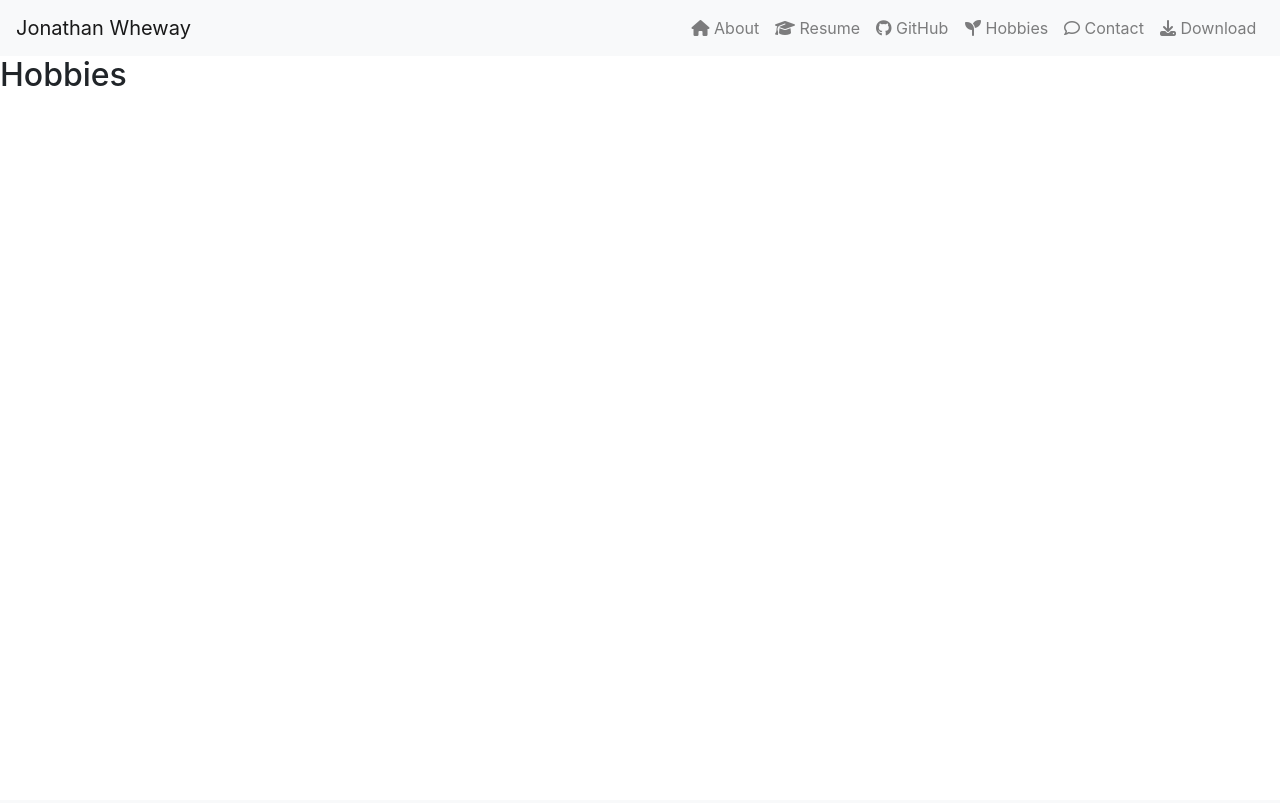
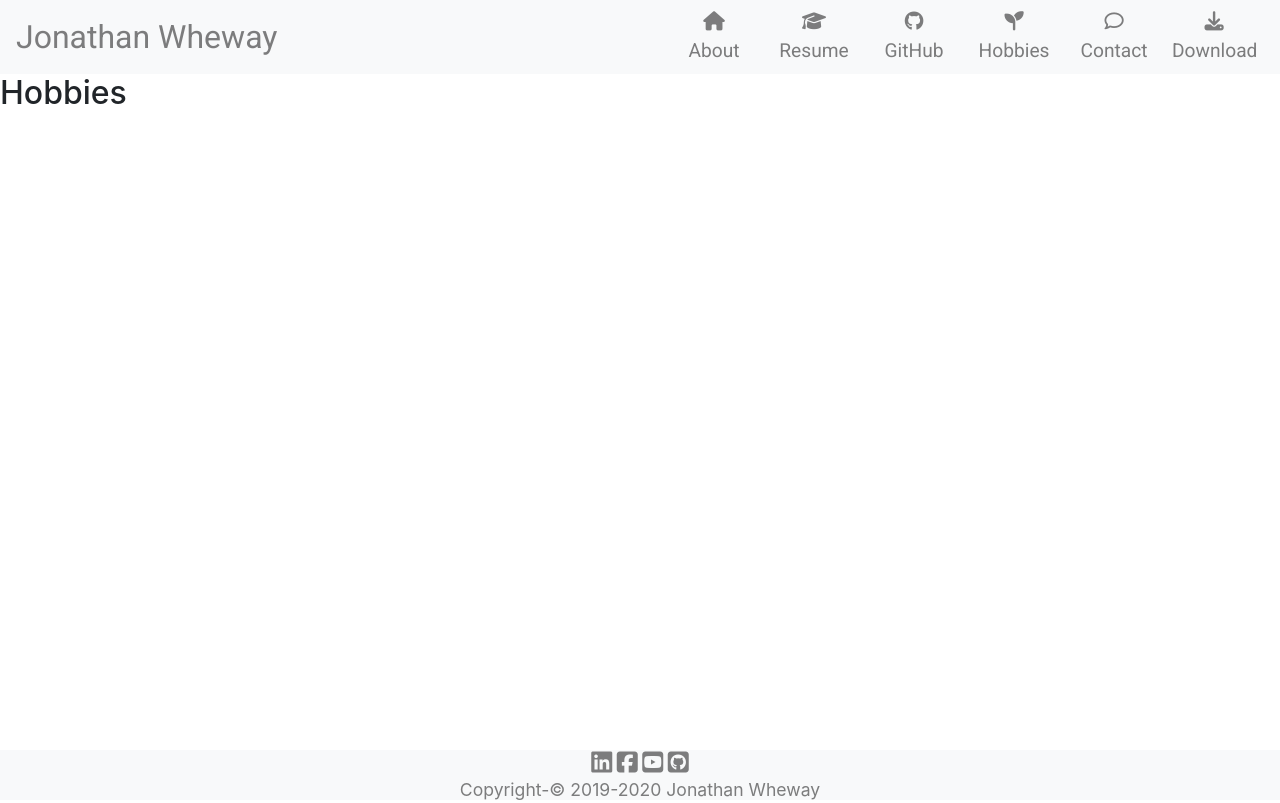
Before and after one commit to jonathanw82/cv, a Flask app: page /hobbies in a window 1280 px wide. Before the commit the page ends 86 px from the top, so only its background shows below. Run offline with Flask 2, Linux system fonts and the light colour scheme; some libraries are stand-ins or nearby versions.

Commit message:
Added footer with links and made it responsive added icons to links in desktop navbar

```diff
--- a/static/css/style.css
+++ b/static/css/style.css
@@ -11,12 +11,9 @@
     border: 2px solid gray;
 }
 
-.no-gutters{
-    padding-left: inherit;
-    padding-right: inherit;
-} */
 
 /*--------------------------------------------------- Hover.css */
+
 
 .hvr-shutter-out-vertical {
     background-color: transparent;
@@ -26,26 +23,55 @@
     background: rgba(0,0,0,0.2);
 }
 
-.ui-menu-color-resume{
-    background-color: #9b59b6;
+.nav-item{
+    text-align: center;
+    width: 100px;
+    padding-top: 0px;
+    padding-bottom: 0px;
+    font-family: 'Roboto', sans-serif;
+    font-size: 1.2rem;
 }
 
-.ui-menu-color-github{
-    background-color: #1c4a6c;
+.nav-item-name{
+    font-family: 'Roboto', sans-serif;
+    font-size: 2rem;
+    color: rgb(0,0,0,.5)!important;
 }
 
-.ui-menu-color-download{
-    background-color: #525252;
+footer{
+    background-color: #f8f9fa!important;
+    position: absolute;
+    bottom: 0;
+    width: 100%;
+    height: 50px;
+    text-align: center;
 }
 
-.ui-menu-color-hobbies{
-    background-color: #B90E0A;
+.footer-icon{
+    color: rgb(0,0,0,.5)!important;
+    font-size: 1.5rem;
 }
 
-.ui-menu-color-contact{
-    background-color: #3498db;
+.copyright-footer{
+    color: rgb(0,0,0,.5)!important;
+    font-size: 1.1rem;
 }
 
-.ui-menu-color-about{
-    background-color: #e67e22;
+/* ----------------- Media Queries ---------------*/
+
+@media only screen and (max-width: 768px){
+  .nav-icon{
+    display: none;
+  }
+
+  .nav-item{
+    text-align: left;
+  }
 }
+
+
+@media only screen and (max-width: 320px){
+    .copyright-footer{
+        font-size: 0.7rem;
+    }
+}
--- a/templates/base.html
+++ b/templates/base.html
@@ -16,6 +16,7 @@
 		integrity="sha384-OgVRvuATP1z7JjHLkuOU7Xw704+h835Lr+6QL9UvYjZE3Ipu6Tp75j7Bh/kR0JKI" crossorigin="anonymous"></script>
 	<link rel="stylesheet" href="https://cdnjs.cloudflare.com/ajax/libs/hover.css/2.3.1/css/hover-min.css">
 	<script src="https://cdnjs.cloudflare.com/ajax/libs/animejs/2.0.2/anime.min.js"></script>
+	<link href="https://fonts.googleapis.com/css2?family=Oswald:wght@300&family=Roboto&display=swap" rel="stylesheet">
 	<link rel="shortcut icon" type="image/x-icon" href="{{url_for ('static', filename='favicon.ico')}}">
 	<link rel="stylesheet" href="{{url_for ('static', filename='css/style.css')}}" type="text/css">
 
@@ -25,18 +26,18 @@
 <body>
 	<header>
 		<nav class="navbar navbar-expand-lg navbar-light bg-light">
-			<a class="navbar-brand" href="{{ url_for('index') }}">Jonathan Wheway</a>
+			<a class="navbar-brand nav-item-name" href="{{ url_for('index') }}">Jonathan Wheway</a>
 			<button class="navbar-toggler" type="button" data-toggle="collapse" data-target="#navbarNavAltMarkup" aria-controls="navbarNavAltMarkup" aria-expanded="false" aria-label="Toggle navigation">
 				<span class="navbar-toggler-icon"></span>
 			</button>
 			<div class="collapse navbar-collapse" id="navbarNavAltMarkup">
 			  <div class="navbar-nav ml-auto">
-				<a class="nav-item nav-link hvr-shutter-out-vertica" href="{{ url_for('index') }}"><i class="fa fa-home" aria-hidden="true"></i><span> About</span></a>
-				<a class="nav-item nav-link hvr-shutter-out-vertical" href="{{ url_for('resume') }}"><i class="fa fa-graduation-cap" aria-hidden="true"></i><span> Resume</span></a>
-				<a class="nav-item nav-link hvr-shutter-out-vertical" href="{{ url_for ('github') }}"><i class="fab fa-github"></i><span> GitHub</span></a>
-				<a class="nav-item nav-link hvr-shutter-out-vertical" href="{{ url_for ('hobbies') }}"><i class="fas fa-seedling" aria-hidden="true"></i><span> Hobbies</span></a>
-				<a class="nav-item nav-link hvr-shutter-out-vertical" href="{{ url_for ('contact') }}"><i class="fa fa-comment-o" aria-hidden="true"></i><span> Contact</span></a>
-				<a class="nav-item nav-link hvr-shutter-out-vertical" href=#><i class="fa fa-download" aria-hidden="true"></i><span> Download</span></a>
+				<a class="nav-item nav-link hvr-shutter-out-vertical" href="{{ url_for('index') }}"><i class="fa fa-home nav-icon" aria-hidden="true"></i><br><span> About</span></a>
+				<a class="nav-item nav-link hvr-shutter-out-vertical" href="{{ url_for('resume') }}"><i class="fa fa-graduation-cap nav-icon" aria-hidden="true"></i><br><span> Resume</span></a>
+				<a class="nav-item nav-link hvr-shutter-out-vertical" href="{{ url_for ('github') }}"><i class="fab fa-github nav-icon"></i><br><span> GitHub</span></a>
+				<a class="nav-item nav-link hvr-shutter-out-vertical" href="{{ url_for ('hobbies') }}"><i class="fas fa-seedling nav-icon" aria-hidden="true"></i><br><span> Hobbies</span></a>
+				<a class="nav-item nav-link hvr-shutter-out-vertical" href="{{ url_for ('contact') }}"><i class="fa fa-comment-o nav-icon" aria-hidden="true"></i><br><span> Contact</span></a>
+				<a class="nav-item nav-link hvr-shutter-out-vertical" href="static/doc/JonWheway_cv_update.pdf" target="_blank"><i class="fa fa-download nav-icon" aria-hidden="true"></i><br><span> Download</span></a>
 			  </div>
 			</div>
 		  </nav>
@@ -47,7 +48,21 @@
 
 
 	{% endblock %}
+	<footer>
+		<div class="container-fluid">
+			<div class="row">
+				<div class="col-sm-12">
+					<i class="fab fa-linkedin footer-icon" aria-hidden="true"></i>
+					<i class="fab fa-facebook-square footer-icon" aria-hidden="true"></i>
+					<i class="fab fa-youtube-square footer-icon" aria-hidden="true"></i>
+					<i class="fab fa-github-square footer-icon"></i><br>
+					<div class="copyright-footer" >Copyright-&copy; 2019-<script> document.write(new Date().getFullYear()); </script> Jonathan Wheway</div>
+				</div>
+			</div>
 
+		</div>
+
+	</footer>
 
 	<!--=============================================== Java Script ===================================================-->
 
--- a/templates/hobbies.html
+++ b/templates/hobbies.html
@@ -1,7 +1,7 @@
 {%  extends 'base.html' %}
 
 {% block title%}
-GitPod
+Hobbies
 
 {%endblock%}
 
```
Also changed, not shown: 1 other file.
